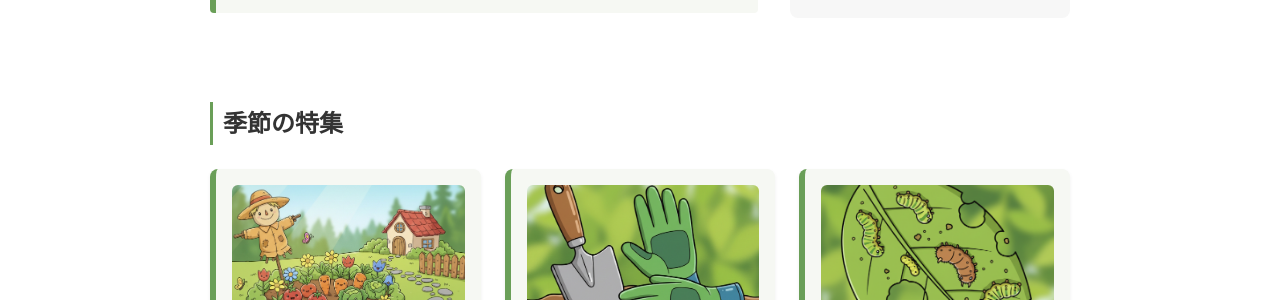
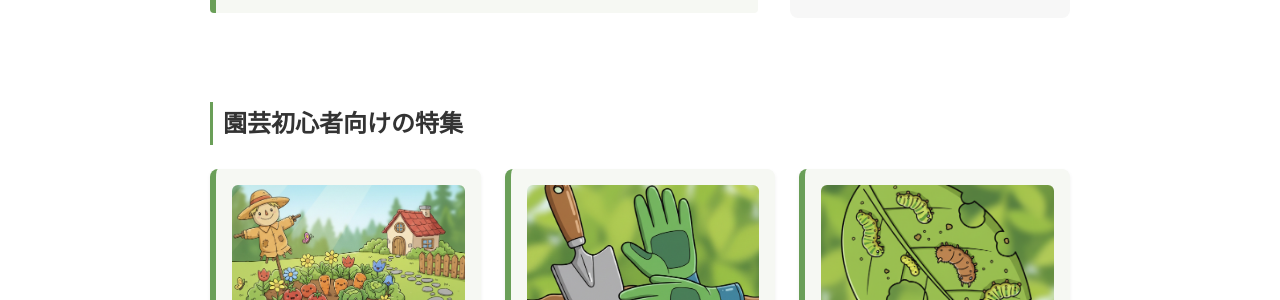
Before and after one commit to shiitake-garden/shiitake-garden.github.io, a Jekyll site: the page built from index3.html, in a window 1280 px wide. Shown: the part 759-1059 px from the top of the page. Built offline with Jekyll 4.4.1, drawn with Linux system fonts in a browser that asks for light colours.

Commit message:
Update index3.html

```diff
--- a/index3.html
+++ b/index3.html
@@ -46,7 +46,7 @@ title: カルティベーションラボ
 
 <!--中間コンテンツここから-->
 <section class="feature-wrapper">
-  <h2>季節の特集</h2>
+  <h2>園芸初心者向けの特集</h2>
   <div class="feature-grid">
 
     <div class="feature-card">
```
